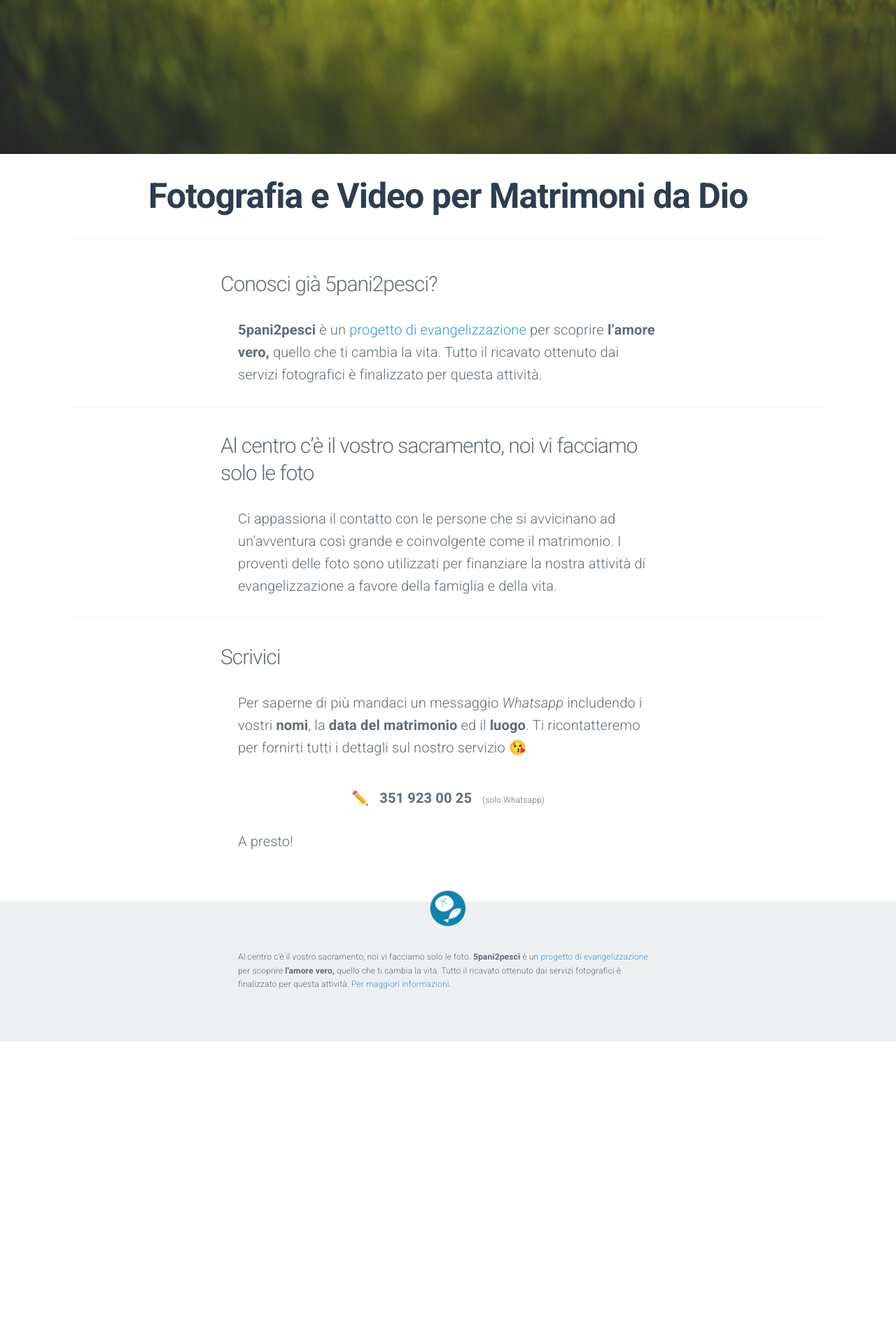
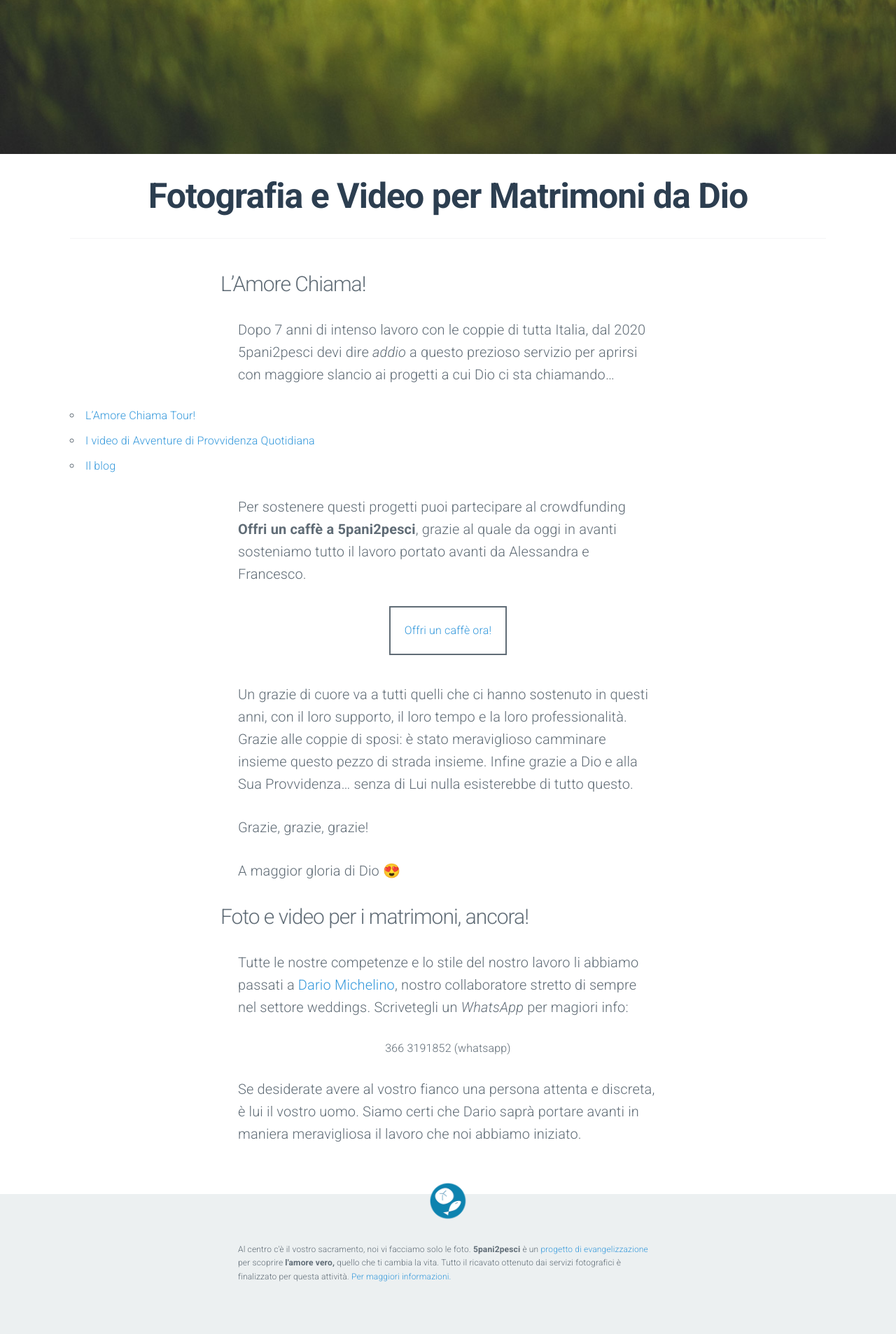
Before and after one commit to 5p2p/weddings, a Jekyll site: the page built from index.md, in a window 1280 px wide. Shown: the part 673-2579 px from the top of the page at 70% size. Built offline with Jekyll 4.4.1, drawn with Linux system fonts in a browser that asks for light colours; before the commit the page ends 2161 px from its top, so only the background shows below that.

Commit message:
un nuovo inizio

```diff
--- a/index.md
+++ b/index.md
@@ -4,66 +4,36 @@ title: Fotografia e Video per Matrimoni da Dio
 image: /assets/images/general/landing.jpg
 ---
 
+### L'Amore Chiama!
 
-<!-- ## Highlights
+Dopo 7 anni di intenso lavoro con le coppie di tutta Italia, dal 2020 5pani2pesci devi dire _addio_ a questo prezioso servizio per aprirsi con maggiore slancio ai progetti a cui Dio ci sta chiamando...
 
-{% for post in site.posts %}
-{% if post.highlight %}
-<a class="" href="{{ post.url }}">{{ post.title }}</a>
-{% endif %}
-{% endfor %}
- -->
-<!-- ## Al centro c'è il vostro sacramento, noi vi facciamo solo le foto -->
+- [L'Amore Chiama Tour!](https://tour.5p2p.it)
+- [I video di Avventure di Provvidenza Quotidiana](http://bit.ly/5p2p-youtube)
+- [Il blog](https://5p2p.it)
 
+Per sostenere questi progetti puoi partecipare al crowdfunding **Offri un caffè a 5pani2pesci**, grazie al quale da oggi in avanti sosteniamo tutto il lavoro portato avanti da Alessandra e Francesco.
 
-### Conosci già 5pani2pesci?
+<div style="text-align: center;margin: 2rem 0 4rem 0;">
+<div style="display:inline-block;border-style:solid;border-width:2px;padding:2rem;">
+<a href="http://bit.ly/offri-un-caffe">
+Offri un caffè ora!
+</a>
+</div>
+</div>
 
-<b>5pani2pesci</b> è un <a href="http://5p2p.it">progetto di evangelizzazione</a>  per scoprire <b>l'amore vero,</b> quello che ti cambia la vita. Tutto il ricavato ottenuto dai servizi fotografici è finalizzato per questa attività.
+Un grazie di cuore va a tutti quelli che ci hanno sostenuto in questi anni, con il loro supporto, il loro tempo e la loro professionalità. Grazie alle coppie di sposi: è stato meraviglioso camminare insieme questo pezzo di strada insieme. Infine grazie a Dio e alla Sua Provvidenza... senza di Lui nulla esisterebbe di tutto questo.
 
----
+Grazie, grazie, grazie!
 
-### Al centro c'è il vostro sacramento, noi vi facciamo solo le foto
+A maggior gloria di Dio 😍
 
-Ci appassiona il contatto con le persone che si avvicinano ad un'avventura così grande e coinvolgente come il matrimonio. I proventi delle foto sono utilizzati per finanziare la nostra attività di evangelizzazione a favore della famiglia e della vita.
+### Foto e video per i matrimoni, ancora!
 
----
+Tutte le nostre competenze e lo stile del nostro lavoro li abbiamo passati a [Dario Michelino](https://www.dariomichelino.it/), nostro collaboratore stretto di sempre nel settore weddings. Scrivetegli un _WhatsApp_ per magiori info:
 
-### Scrivici
+<div style="text-align: center;margin: 2rem 0 2rem 0;">
+366 3191852 (whatsapp)
+</div>
 
-<!-- Se ti interessa saperne di più mandaci un messaggio includendo la <b>data del matrimonio</b> ed un <b>numero di telefono</b>. Vi richiameremo per fornirvi tutti i dettagli sul nostro servizio. Scrivici a: -->
-
-<!-- <div class="padding center big">info@5p2p.it</div> -->
-
-<style>
-a.btn {
-    padding: 1rem 4rem;
-    background: #3498db;
-    font-weight: bold;
-    color: white;
-    border-radius: 6px;
-}
-.w100 {
-    text-align: center;
-}
-</style>
-
-<p style='margin-bottom: 4rem'>Per saperne di più mandaci un messaggio <i>Whatsapp</i> includendo i vostri <b>nomi</b>, la <b>data del matrimonio</b> ed il <b>luogo</b>. Ti ricontatteremo per fornirti tutti i dettagli sul nostro servizio 😘 </p>
-
-<p style='text-align: center'>
-    ✏️  &nbsp; <b>351 923 00 25</b> &nbsp;
-    <span style="font-size: 1.2rem">(solo Whatsapp)</span>
-</p>
-
-<p>A presto!</p>
-<p></p>
-<p></p>
-
-<!--
----
-
-### Bomboniere e partecipazioni solidali
-
-In collaborazione con il convento S. Antonio dei frati minori a Milano nasce una nuova iniziativa per coinvolgere gli amici del centro d'accoglienza.
-
-<div class="padding center big">bomboniere@5p2p.it</div>
--->
+Se desiderate avere al vostro fianco una persona attenta e discreta, è lui il vostro uomo. Siamo certi che Dario saprà portare avanti in maniera meravigliosa il lavoro che noi abbiamo iniziato.
```
Also changed, not shown: 1 other file.
